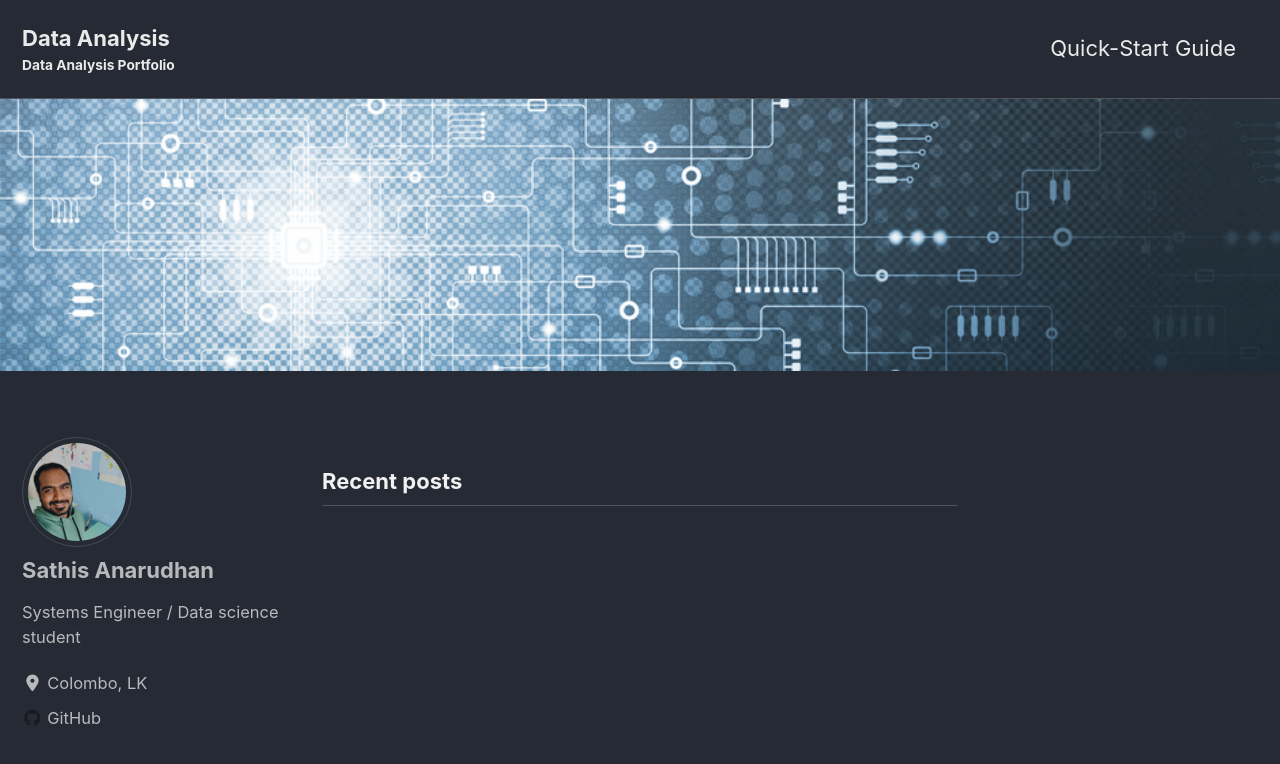
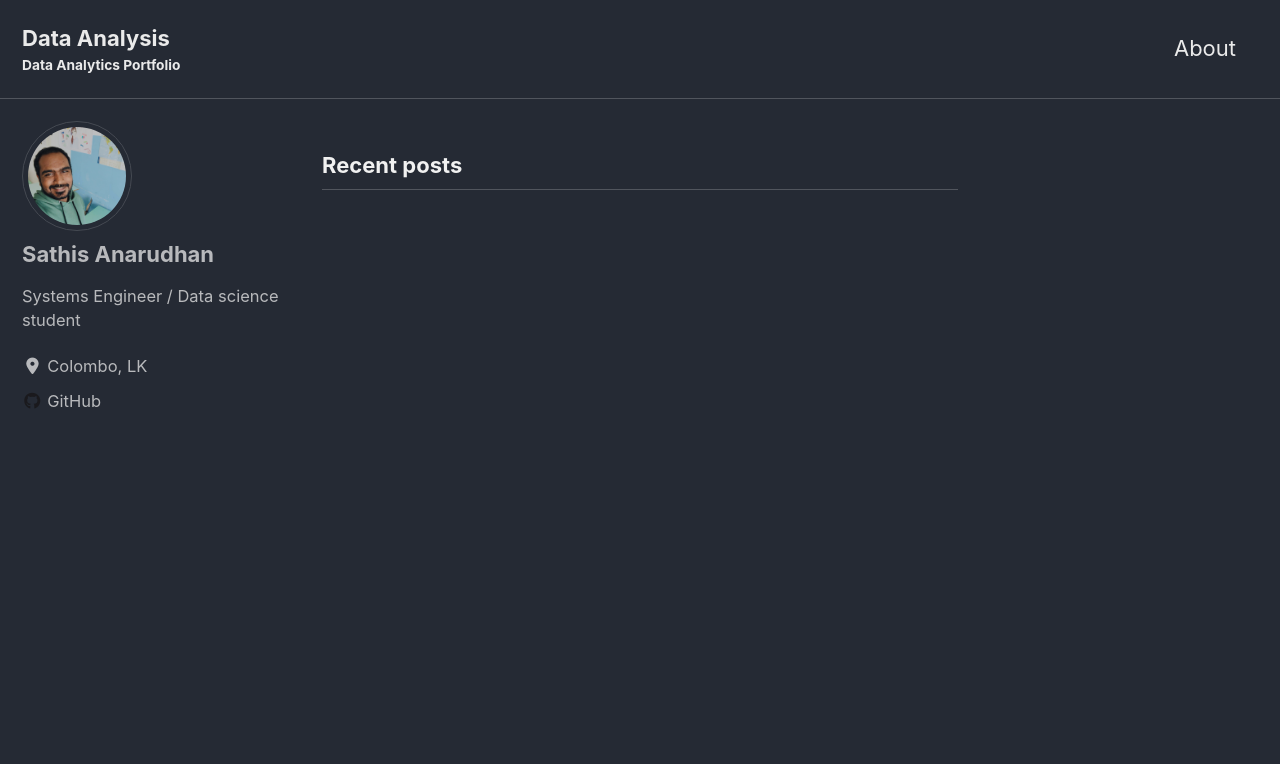
Before and after one commit to anarudhan/anarudhan.github.io, a Jekyll site: the page built from index.html, in a window 1280 px wide and 900 px high. Shown: the top 764 px of the window. Built offline with Jekyll 4.4.1, drawn with Linux system fonts in a browser that asks for light colours; cached includes are drawn as plain includes; nearby versions of some CDN libraries; the list of posts is cut into pages by our own code.

Commit message:
Github Page

```diff
--- a/_config.yml
+++ b/_config.yml
@@ -18,7 +18,7 @@ minimal_mistakes_skin    : "dark" # "air", "aqua", "contrast", "dark", "dirt", "
 locale                   : "en-US"
 title                    : "Data Analysis"
 title_separator          : "-"
-subtitle                 : "Data Analysis Portfolio" # site tagline that appears below site title in masthead
+subtitle                 : "Data Analytics Portfolio" # site tagline that appears below site title in masthead
 name                     : "Sathis Anarudhan"
 description              : "Big Data Portfolio"
 url                      : # the base hostname & protocol for your site e.g. "https://mmistakes.github.io"
--- a/_data/navigation.yml
+++ b/_data/navigation.yml
@@ -1,6 +1,6 @@
 # main links
 main:
-  - title: "Quick-Start Guide"
+  - title: "About"
     url: https://mmistakes.github.io/minimal-mistakes/docs/quick-start-guide/
   # - title: "About"
   #   url: https://mmistakes.github.io/minimal-mistakes/about/
--- a/index.html
+++ b/index.html
@@ -1,6 +1,4 @@
 ---
 layout: home
 author_profile: true
-header:
-  image: "/images/bda1.jpg"
 ---
```
